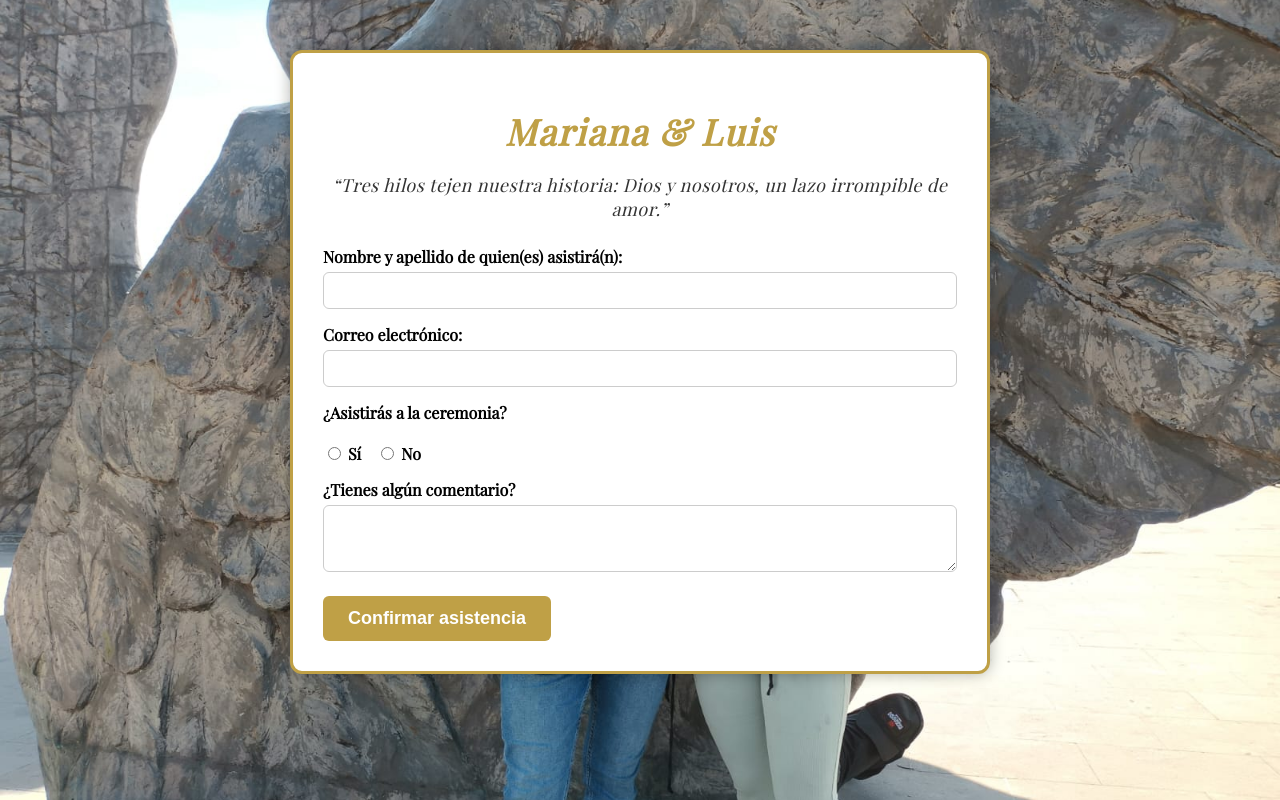
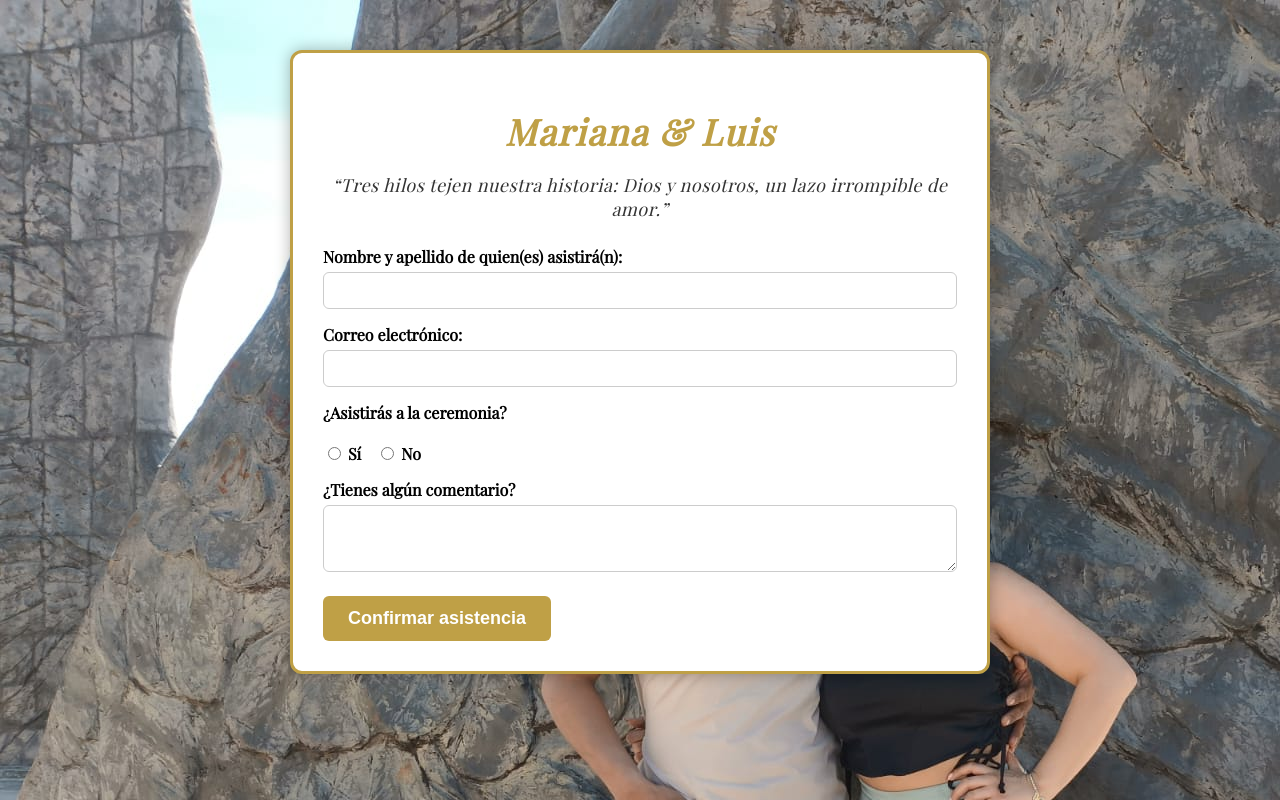
Before and after one commit to marthaloa30/boda, a Flask app: page / in a window 1280 px wide. Run offline with Flask 3, Linux system fonts and the light colour scheme; some libraries are stand-ins or nearby versions.

Commit message:
ahora si yaaaaaa pero yaaaa por fis

```diff
--- a/static/style.css
+++ b/static/style.css
@@ -1,9 +1,10 @@
+/* Estilo base */
 body {
-  background-image: url("/static/novios.jpg"); /* tu imagen */
-  background-repeat: no-repeat;
-  background-position: center center;
-  background-size: cover;
-  background-attachment: fixed;
+  background-image: url("/static/novios.jpg"); /* ruta a tu imagen */
+  background-repeat: repeat; /* la imagen se repetirá en ambas direcciones */
+  background-position: top left; /* opcional, la imagen inicia desde arriba a la izquierda */
+  background-size: auto; /* mantén tamaño original para repetir */
+  background-color: transparent !important;
   color: #000;
   font-family: "Playfair Display", serif;
   margin: 0;
```
